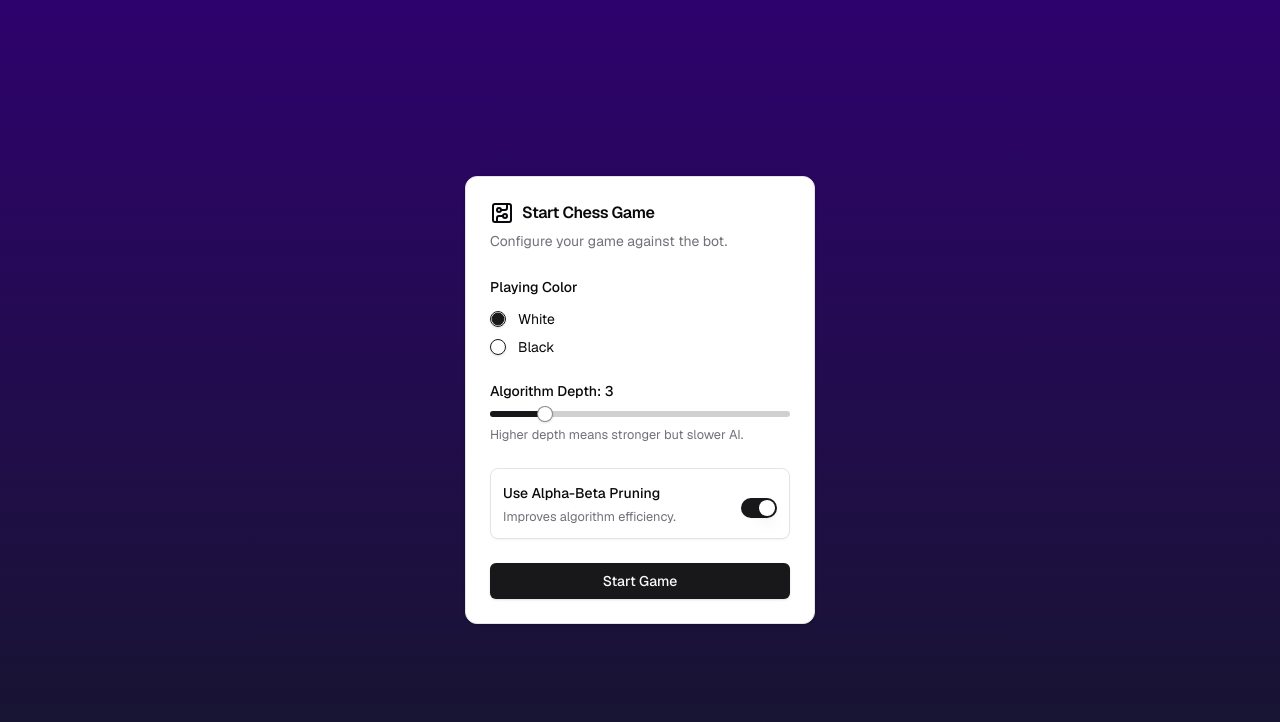
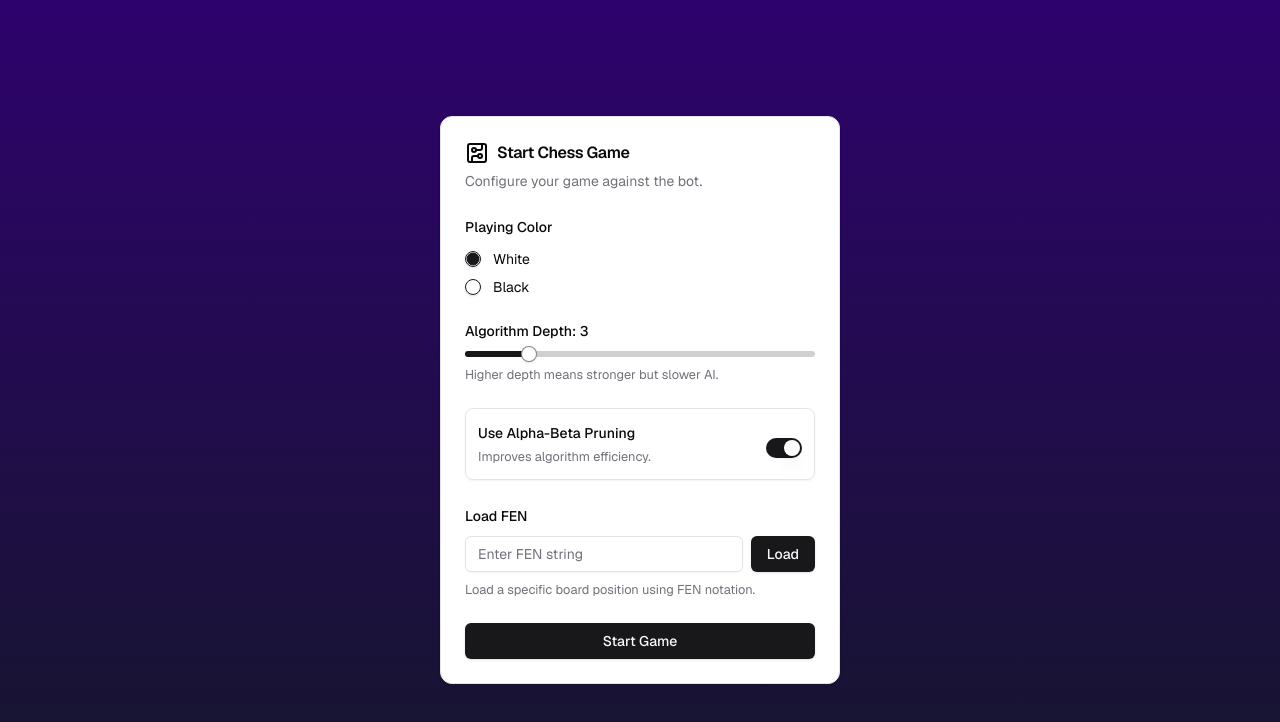
Before and after one commit to mihai-mura/chess-bot, a Next.js app: page / in a window 1280 px wide. Shown: the top 722 px of the page. Built offline with nearby package versions, Linux system fonts and the light colour scheme.

Commit message:
add load fen option

```diff
--- a/src/components/StartGameForm.tsx
+++ b/src/components/StartGameForm.tsx
@@ -22,11 +22,13 @@ import {
 import { RadioGroup, RadioGroupItem } from "~/components/ui/radio-group";
 import { Slider } from "~/components/ui/slider";
 import { Switch } from "~/components/ui/switch";
+import { Input } from "./ui/input";
 
 export interface ChessGameSettings {
   playingColor: "white" | "black";
   depth: number;
   useAlphaBetaPruning: boolean;
+  fen: string | null;
 }
 
 interface ChessGameFormProps {
@@ -39,11 +41,12 @@ export default function ChessGameForm({ onSubmit }: ChessGameFormProps) {
       playingColor: "white",
       depth: 3,
       useAlphaBetaPruning: true,
+      fen: null,
     },
   });
 
   return (
-    <Card className="w-[350px]">
+    <Card className="w-[400px]">
       <CardHeader>
         <CardTitle className="flex items-center gap-2">
           <CircuitBoardIcon className="h-6 w-6" />
@@ -125,6 +128,30 @@ export default function ChessGameForm({ onSubmit }: ChessGameFormProps) {
                 </FormItem>
               )}
             />
+            <FormField
+              control={form.control}
+              name="fen"
+              render={({ field }) => (
+                <FormItem>
+                  <FormLabel>Load FEN</FormLabel>
+                  <div className="flex space-x-2">
+                    <FormControl>
+                      <Input
+                        placeholder="Enter FEN string"
+                        value={field.value ?? ""}
+                        onChange={(value) => field.onChange(value)}
+                      />
+                    </FormControl>
+                    <Button type="button" onClick={form.handleSubmit(onSubmit)}>
+                      Load
+                    </Button>
+                  </div>
+                  <FormDescription>
+                    Load a specific board position using FEN notation.
+                  </FormDescription>
+                </FormItem>
+              )}
+            />
           </form>
         </Form>
       </CardContent>
--- a/src/components/chessboard.tsx
+++ b/src/components/chessboard.tsx
@@ -19,7 +19,10 @@ interface ChessGameProps extends React.ComponentProps<"div"> {
 }
 
 function ChessGame({ className, gameSettings }: ChessGameProps) {
-  const [game, setGame] = useState(new Chess());
+  const [game, setGame] = useState(
+    gameSettings?.fen ? new Chess(gameSettings?.fen) : new Chess(),
+  );
+
   const [moveFrom, setMoveFrom] = useState<Square | null>(null);
   const [moveTo, setMoveTo] = useState<Square | null>(null);
   const [showPromotionDialog, setShowPromotionDialog] = useState(false);
@@ -29,7 +32,8 @@ function ChessGame({ className, gameSettings }: ChessGameProps) {
   const [minimaxPositionsEvaluated, setMinimaxPositionsEvaluated] = useState(0);
 
   useEffect(() => {
-    if (gameSettings?.playingColor === "white") return;
+    if (gameSettings?.playingColor === "white" && game.turn() === "w") return;
+    if (gameSettings?.playingColor === "black" && game.turn() === "b") return;
     setTimeout(() => makeMinimaxMove(game, true), AI_MOVE_TIMEOUT_MS);
   }, []);
 
```
